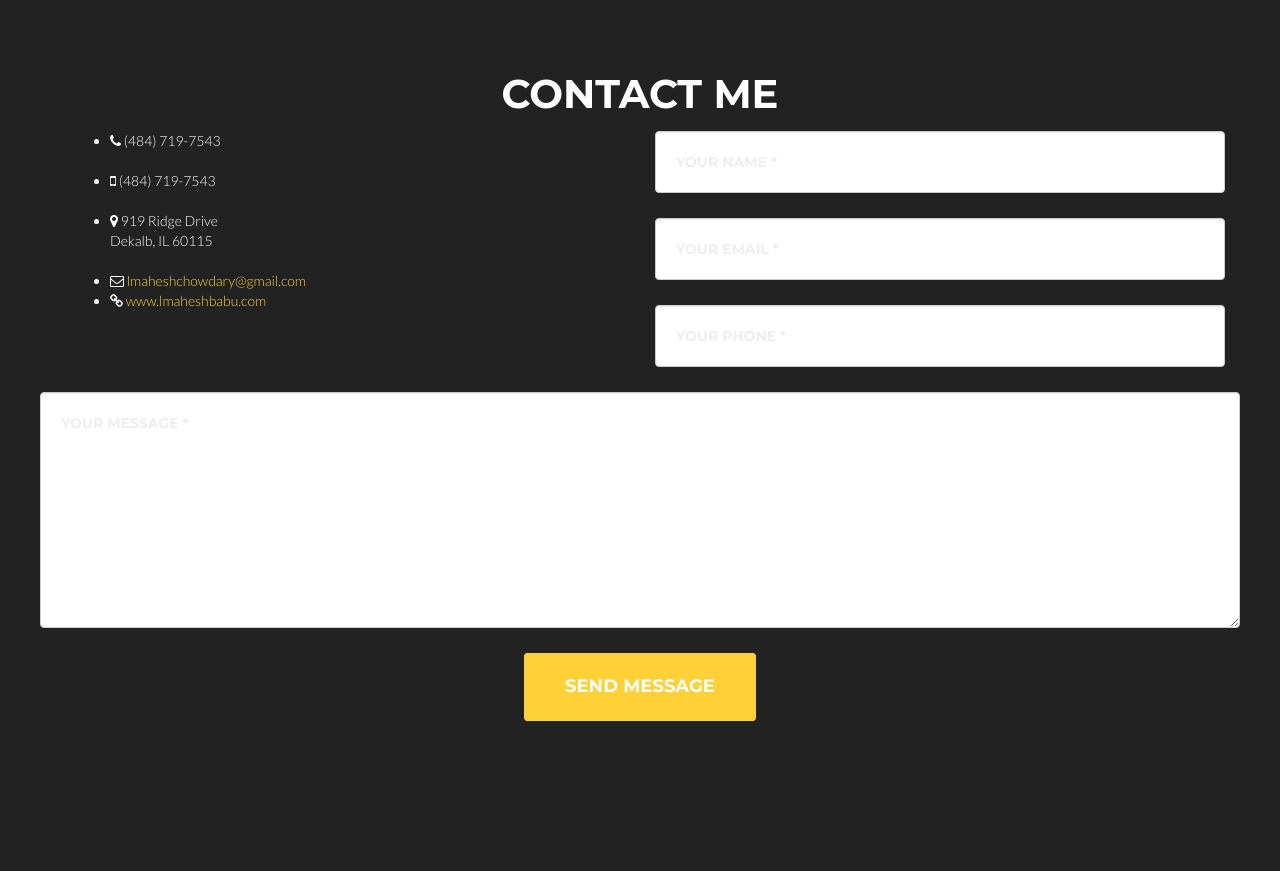
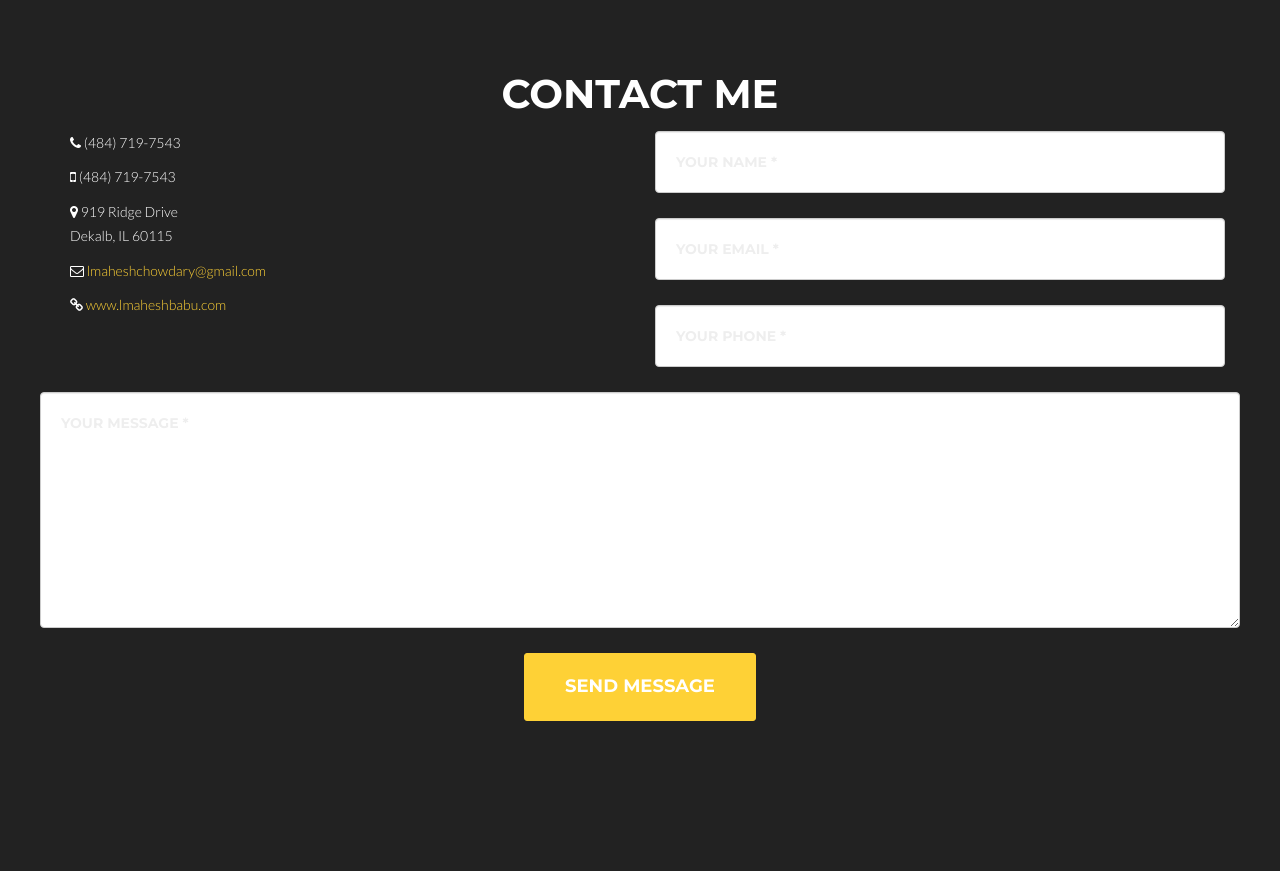
Before and after one commit to maheshbabulingutla/MaheshPortfolio, a website: page index.html in a window 1280 px wide. Shown: the part 4980-5873 px from the top of the page. Drawn offline with nearby package versions, Linux system fonts and the light colour scheme; a web font is replaced by a local one.

Commit message:
contact details updated by removing ul and li elements

```diff
--- a/index.html
+++ b/index.html
@@ -418,13 +418,13 @@
             <div class="row">
                 <div class="col-sm-6 wow fadeInLeft animated" data-wow-duration="0.7s" data-wow-delay="0s" style="visibility: visible; animation-duration: 0.7s; animation-delay: 0s; animation-name: fadeInLeft;">
 
-						<ul class="list-contacts">
-							<li><i class="fa fa-phone"></i> (484) 719-7543</li><br/>
-							<li><i class="fa fa-mobile-phone"></i> (484) 719-7543</li><br/>
-							<li><i class="fa fa-map-marker"></i> 919 Ridge Drive<br> Dekalb, IL 60115</li><br/>
-							<li><i class="fa fa-envelope-o"></i> <a href="mailto:lmaheshchowdary@gmail.com">lmaheshchowdary@gmail.com</a></li>
-              <li><i class="fa fa-link"></i> <a href="http://www.lmaheshbabu.com">www.lmaheshbabu.com</a></li>
-						</ul>
+
+							<p><i class="fa fa-phone"></i> (484) 719-7543</li></p>
+							<p><i class="fa fa-mobile-phone"></i> (484) 719-7543</li></p>
+							<p><i class="fa fa-map-marker"></i> 919 Ridge Drive<br> Dekalb, IL 60115</li></p>
+							<p><i class="fa fa-envelope-o"></i> <a href="mailto:lmaheshchowdary@gmail.com">lmaheshchowdary@gmail.com</a></p>
+              <p><i class="fa fa-link"></i> <a href="http://www.lmaheshbabu.com">www.lmaheshbabu.com</a></p>
+
 					</div>
             <div class="row">
 
```
